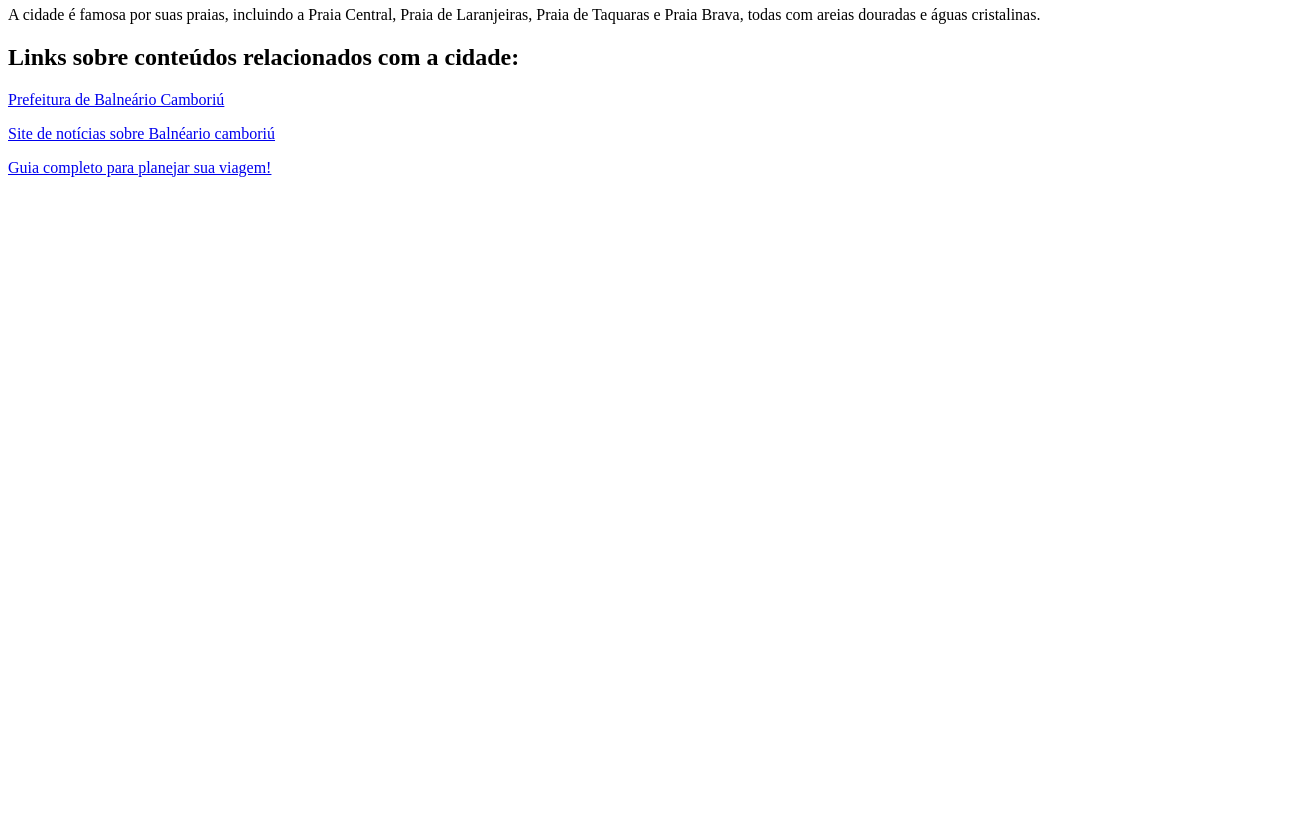
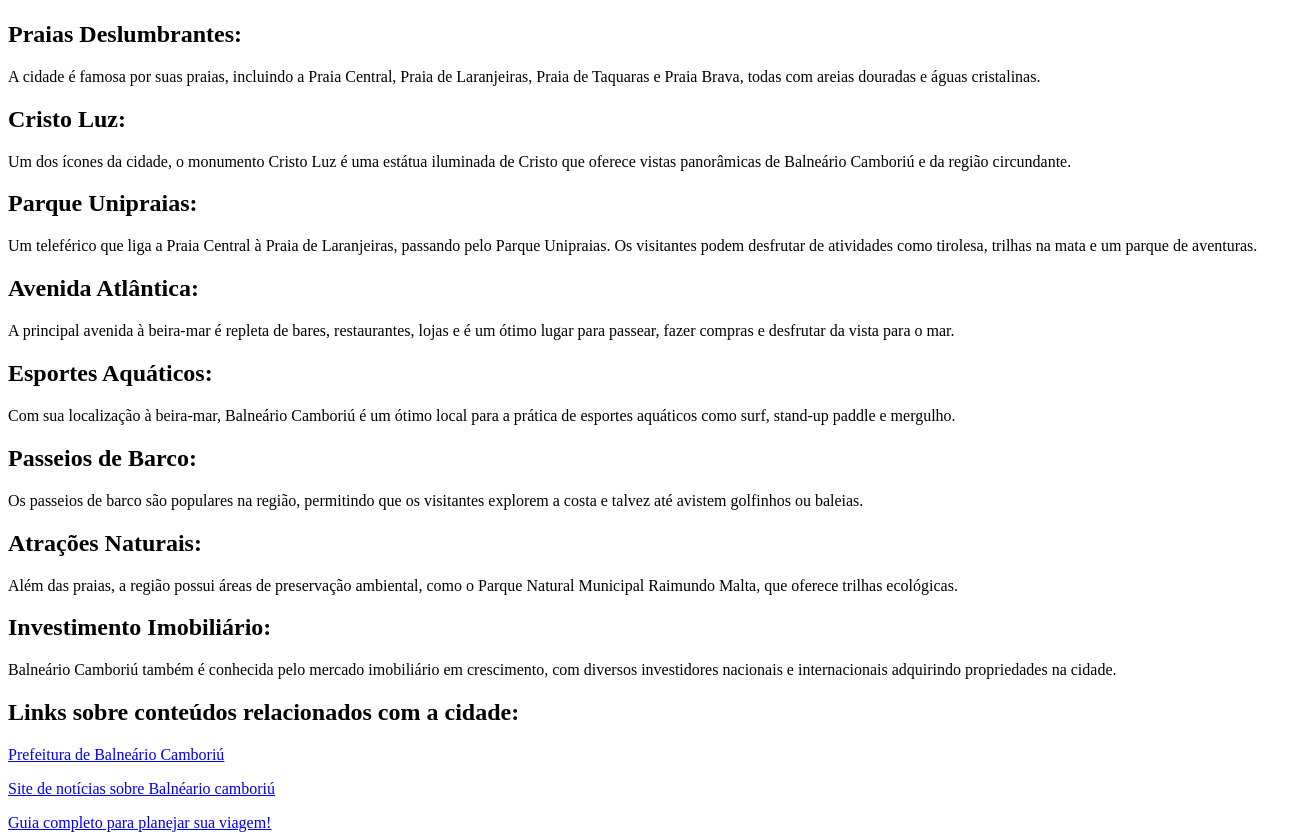
Before and after one commit to LeonardoArtLS/html, a plain HTML site: page index.html in a window 1280 px wide. Shown: the part 572-1412 px from the top of the page, 1308 px wide, since content can reach past the window. Before the commit the page ends 800 px from the top, so only its background shows below. Drawn offline with Linux system fonts and the light colour scheme.

Commit message:
novas informações

```diff
--- a/index.html
+++ b/index.html
@@ -7,12 +7,37 @@
 	</head>
 
 	<body>
+	<img src="https://atendimento.tecnospeed.com.br/hc/article_attachments/4402386996887" width="1300" height="50" alt="Detalhe azul">
 		<h1>Balneário Camboriú</h1>
 		<p>Balneário Camboriú é uma cidade costeira localizada no estado de Santa Catarina, Brasil, e é conhecida por suas belas praias, paisagens deslumbrantes e atrações turísticas. Aqui estão alguns tópicos interessantes sobre Balneário Camboriú:</p>
 		<img src="https://blog.123milhas.com/wp-content/uploads/2022/07/balneario-camboriu-curiosidades-sobre-a-cidade-do-litoral-catarinense-conexao123.jpg" width="500" alt="Foto panorâmica Balneário Camboriú">
 		<img src="https://static.ndmais.com.br/2020/12/Imagem-a%C3%A9rea.-Foto-Power-Produtora_Prefeitura-Municipal-de-Balne%C3%A1rio-Cambori%C3%BA.jpg" width="500" alt="Foto panorâmica Cristo Luz">
 		<h2>Praias Deslumbrantes:</h2>
 		<p>A cidade é famosa por suas praias, incluindo a Praia Central, Praia de Laranjeiras, Praia de Taquaras e Praia Brava, todas com areias douradas e águas cristalinas.</p>
+		<p></p>
+		<h2>Cristo Luz:</h2>
+		<p>Um dos ícones da cidade, o monumento Cristo Luz é uma estátua iluminada de Cristo que oferece vistas panorâmicas de Balneário Camboriú e da região circundante.</p>
+		<p></p>
+		<h2>Parque Unipraias:</h2>
+		<p>Um teleférico que liga a Praia Central à Praia de Laranjeiras, passando pelo Parque Unipraias. Os visitantes podem desfrutar de atividades como tirolesa, trilhas na mata e um parque de aventuras.</p>
+		<p></p>
+		<h2>Avenida Atlântica:</h2>
+		<p>A principal avenida à beira-mar é repleta de bares, restaurantes, lojas e é um ótimo lugar para passear, fazer compras e desfrutar da vista para o mar.</p>
+		<p></p>
+		<h2>Esportes Aquáticos:</h2>
+		<p>Com sua localização à beira-mar, Balneário Camboriú é um ótimo local para a prática de esportes aquáticos como surf, stand-up paddle e mergulho.</p>
+		<p></p>
+		<h2>Passeios de Barco:</h2>
+		<p>Os passeios de barco são populares na região, permitindo que os visitantes explorem a costa e talvez até avistem golfinhos ou baleias.</p>
+		<p></p>
+		<h2>Atrações Naturais:</h2>
+		<p>Além das praias, a região possui áreas de preservação ambiental, como o Parque Natural Municipal Raimundo Malta, que oferece trilhas ecológicas.</p>
+		<p></p>
+		<h2>Investimento Imobiliário:</h2>
+		<p>Balneário Camboriú também é conhecida pelo mercado imobiliário em crescimento, com diversos investidores nacionais e internacionais adquirindo propriedades na cidade.</p>
+		<p></p>
+
+
 
 		<h2>Links sobre conteúdos relacionados com a cidade:</h2>
 
```
